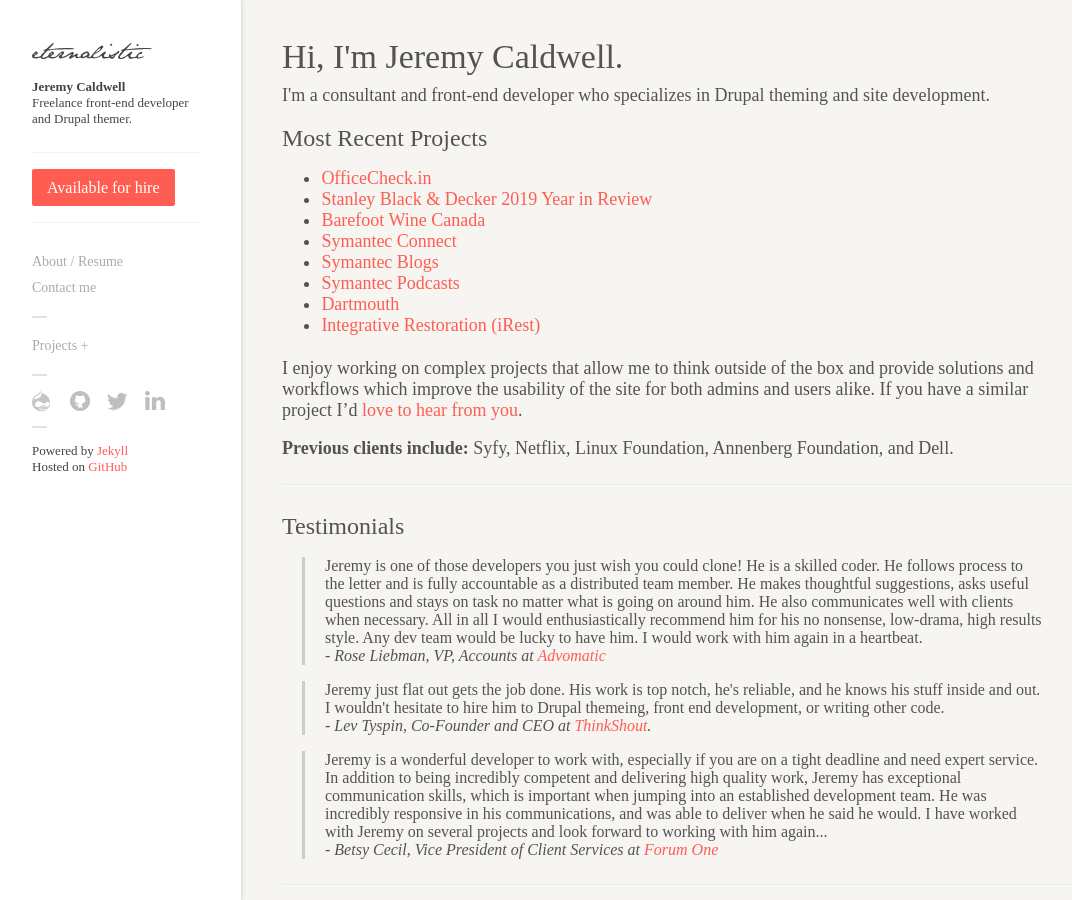
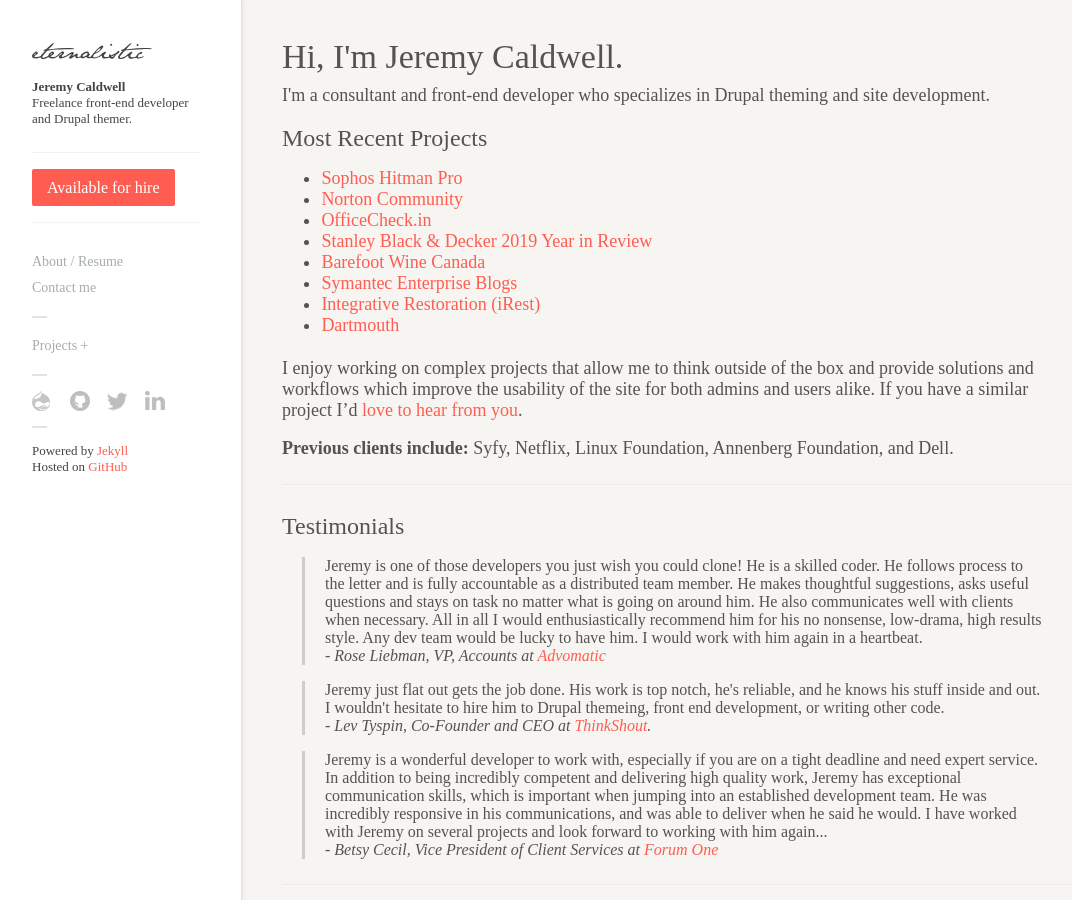
Before and after one commit to eternalistic/eternalistic.com, a Jekyll site: the page built from index.md, in a window 1280 px wide and 900 px high. Shown: the whole window, without its empty margins (8-1080 px from the left). Built offline with Jekyll 4.4.1, drawn with Linux system fonts in a browser that asks for light colours; nearby versions of some CDN libraries.

Commit message:
Updated list of recent projects

```diff
--- a/index.md
+++ b/index.md
@@ -11,14 +11,14 @@ published: true
 
 <h2>Most Recent Projects</h2>
 <ul>
+  <li><a href="https://www.hitmanpro.com">Sophos Hitman Pro</a></li>
+  <li><a href="https://community.norton.com">Norton Community</a></li>
   <li><a href="https://www.officecheck.in">OfficeCheck.in</a></li>
   <li><a href="https://www.stanleyblackanddecker.com/who-we-are/2019-year-review">Stanley Black & Decker 2019 Year in Review</a></li>
   <li><a href="https://www.barefootwine.ca">Barefoot Wine Canada</a></li>
-  <li><a href="https://www.symantec.com/connect">Symantec Connect</a></li>
-  <li><a href="https://www.symantec.com/blogs">Symantec Blogs</a></li>
-  <li><a href="https://www.symantec.com/podcasts">Symantec Podcasts</a></li>
+  <li><a href="https://www.symantec.com/blogs">Symantec Enterprise Blogs</a></li>
+  <li><a href="https://www.irest.org">Integrative Restoration (iRest)</a></li>
   <li><a href="https://home.dartmouth.edu">Dartmouth</a></li>
-  <li><a href="https://www.irest.org">Integrative Restoration (iRest)</a></li>
 </ul>
 
 I enjoy working on complex projects that allow me to think outside of the box and provide solutions and workflows which improve the usability of the site for both admins and users alike. If you have a similar project I'd [love to hear from you](/contact).
```
